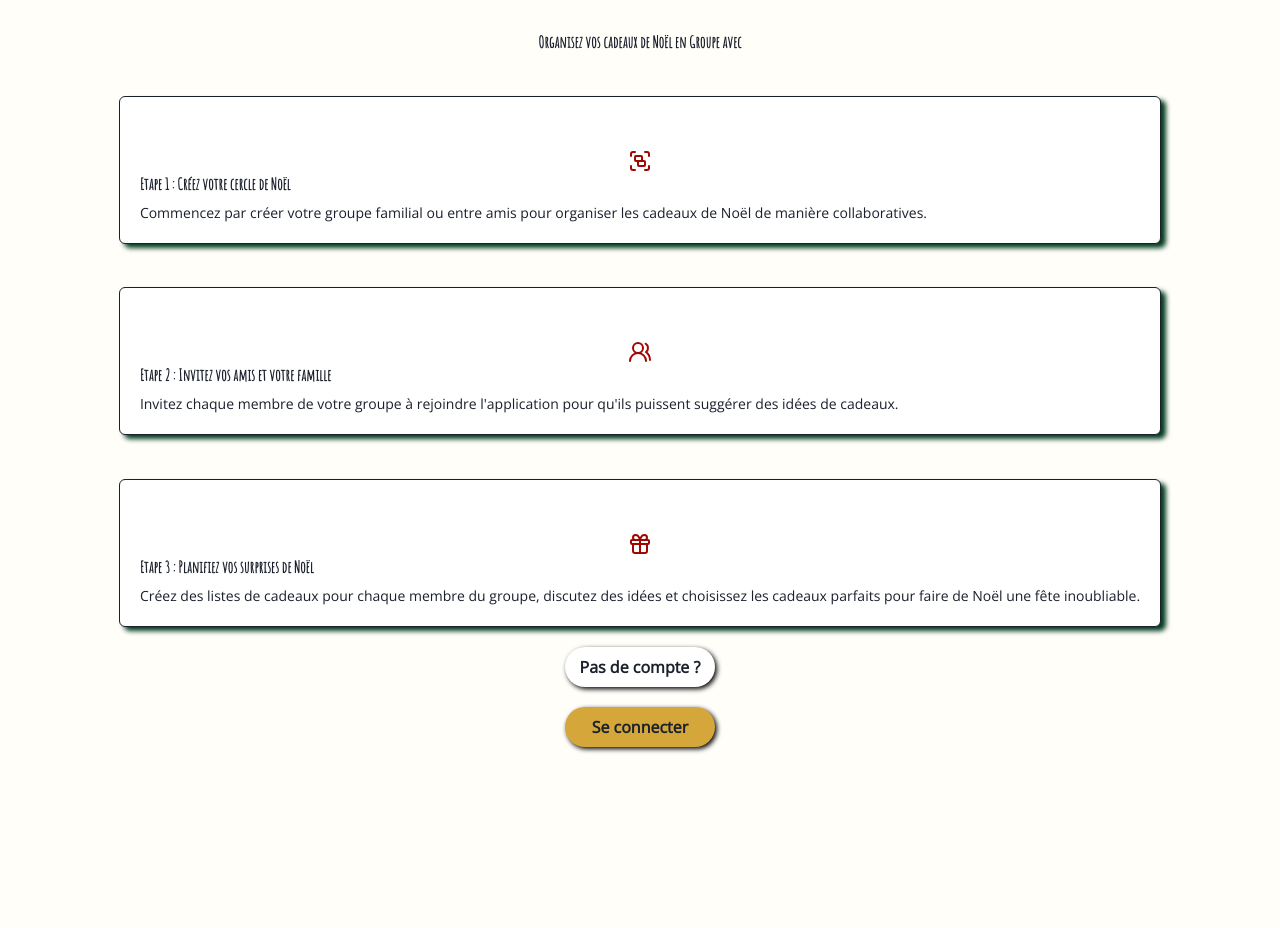
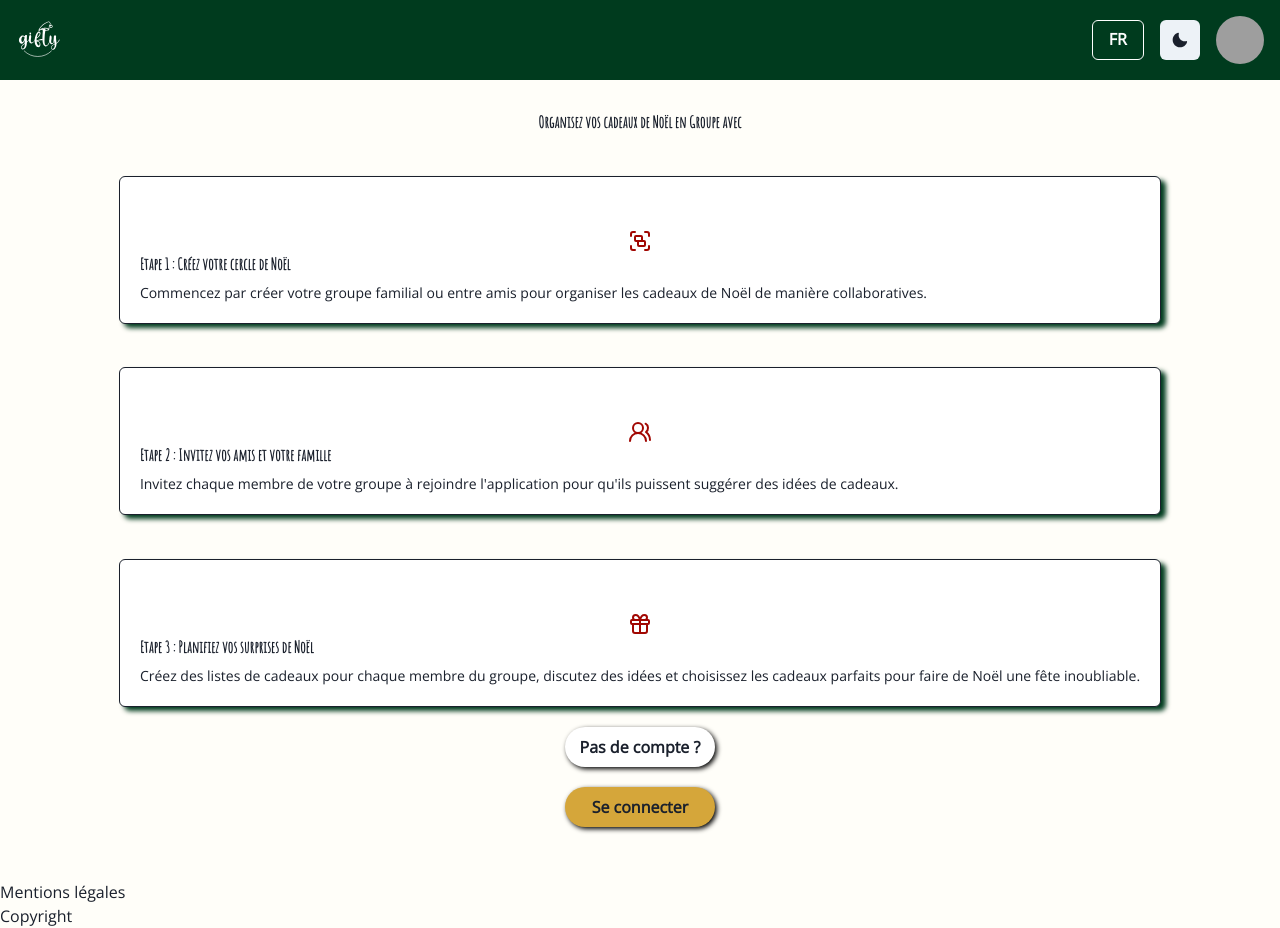
Before and after one commit to WildCodeSchool/2023-11-wns-bleu-g2-christmas-gifts-planner, a Next.js app in the folder frontend/: page / in a window 1280 px wide. Before the commit the page ends 800 px from the top, so only its background shows below. Built offline with nearby package versions, Linux system fonts and the light colour scheme; grey boxes are pictures that could not be loaded.

Commit message:
Layout, Navbar avant connection ok

```diff
--- a/frontend/package.json
+++ b/frontend/package.json
@@ -12,6 +12,7 @@
   },
   "dependencies": {
     "@apollo/client": "^3.10.1",
+    "@chakra-ui/icons": "^2.1.1",
     "@chakra-ui/react": "^2.8.2",
     "@emotion/react": "^11.11.4",
     "@emotion/styled": "^11.11.5",
--- /dev/null
+++ b/frontend/src/components/Footer.tsx
@@ -0,0 +1,10 @@
+export default function Footer() {
+    return (
+        <nav>
+            <ul>
+                <li>Mentions légales</li>
+                <li>Copyright</li>
+            </ul>
+        </nav>
+    );
+}
--- /dev/null
+++ b/frontend/src/components/Layout.tsx
@@ -0,0 +1,26 @@
+import Head from "next/head";
+import { ReactNode } from "react";
+import Navbar from "./Navbar";
+import Footer from "./Footer";
+
+export default function Layout({
+  children,
+  pageTitle,
+}: {
+  children: ReactNode;
+  pageTitle: string;
+}) {
+  return (
+    <>
+      <Head>
+        <title>Gifty {pageTitle}</title>
+        <meta name="description" content="gift planner for family/friend group" />
+        <meta name="viewport" content="width=device-width, initial-scale=1" />
+        <link rel="icon" href="/favicon.ico" />
+      </Head>
+        <Navbar />
+      <main className="main-content">{children}</main>
+        <Footer />
+    </>
+  );
+}
--- /dev/null
+++ b/frontend/src/components/Navbar.tsx
@@ -0,0 +1,84 @@
+import { Box, Flex, Image, Button, IconButton, useColorMode, Avatar, Menu, MenuButton, MenuList, MenuItem } from "@chakra-ui/react";
+import { SunIcon, MoonIcon } from "@chakra-ui/icons";
+import { useRouter } from "next/router";
+import Link from "next/link";
+import { useState } from "react";
+
+export default function Navbar() {
+  const { colorMode, toggleColorMode } = useColorMode();
+  const router = useRouter();
+  const currentRoute = router.pathname;
+  const [language, setLanguage] = useState('FR');
+
+  const handleLogin = () => {
+    router.push("/login");
+  };
+
+  const handleLanguageChange = (lang: string) => {
+    setLanguage(lang);
+  };
+
+
+  return (
+    <Box as="nav" bg="primary.hightest" color="white" padding="4">
+      <Flex justifyContent="space-between" alignItems="center">
+        <Link href="/" passHref>
+          <Image
+            src="/Gifty-logo-white.svg"
+            alt="Gifty Logo"
+            height="40px"
+            _hover={{
+              textDecoration: 'none',
+              color: 'secondary.medium',
+            }}
+          />
+        </Link>
+
+        <Flex alignItems="center">
+            <Menu>
+                <MenuButton as={Button} variant="outline" colorScheme="white" mr="4"
+                    _hover={{
+                        textDecoration: 'none',
+                        color: 'secondary.medium',
+                    }}
+                    >
+                    {language}
+                </MenuButton>
+                <MenuList minWidth="50px">
+                    <MenuItem  color='primary.hightest' fontWeight='bold' onClick={() => handleLanguageChange('FR')}>FR</MenuItem>
+                    <MenuItem  color='primary.hightest' fontWeight='bold' onClick={() => handleLanguageChange('EN')}>EN</MenuItem>
+                </MenuList>
+            </Menu>
+
+          <IconButton
+            aria-label="Toggle Theme"
+            icon={colorMode === "light" ? <MoonIcon /> : <SunIcon />}
+            onClick={toggleColorMode}
+            mr="4"
+          />
+
+          {currentRoute === "/login" || currentRoute === "/signup" ? (
+            <Button colorScheme="white" variant="outline"
+              _hover={{
+                textDecoration: 'none',
+                color: 'secondary.medium',
+              }}
+              onClick={handleLogin}
+            >
+              Se connecter
+            </Button>
+          ) : (
+            <Avatar
+                name='Dan Abrahmov'
+                src='https://bit.ly/dan-abramov'
+              size="md"
+              _hover={{
+                cursor: 'pointer',
+              }}
+            />
+          )}
+        </Flex>
+      </Flex>
+    </Box>
+  );
+}
--- a/frontend/src/pages/_app.tsx
+++ b/frontend/src/pages/_app.tsx
@@ -2,16 +2,19 @@ import "@/styles/globals.css";
 import type { AppProps } from "next/app";
 import { ApolloProvider } from "@apollo/client";
 import client from "@/graphql/client";
-import { ChakraProvider, background, extendTheme } from "@chakra-ui/react";
+import { ChakraProvider } from "@chakra-ui/react";
 import {theme} from "@/theme/config";
+import Layout from "@/components/Layout";
 
 
 export default function App({ Component, pageProps }: AppProps) {
   return (
       <ApolloProvider client={client}>
-    <ChakraProvider theme={theme}>
-        <Component {...pageProps} />
-    </ChakraProvider>
+        <ChakraProvider theme={theme}>
+          <Layout pageTitle={pageProps.pageTitle}>
+              <Component {...pageProps} />
+          </Layout>
+        </ChakraProvider>
       </ApolloProvider>
   );
 }
--- a/frontend/src/pages/index.tsx
+++ b/frontend/src/pages/index.tsx
@@ -10,7 +10,6 @@ export default function Home() {
   const { data: currentUser, client } = useProfileQuery({
     errorPolicy: "ignore",
   });
- console.log(currentUser);
   return (
    <>
 
```
Also changed, not shown: frontend/public/Gifty-logo-white.svg (added), 1 other file (tests, documents, lock files or other folders).
